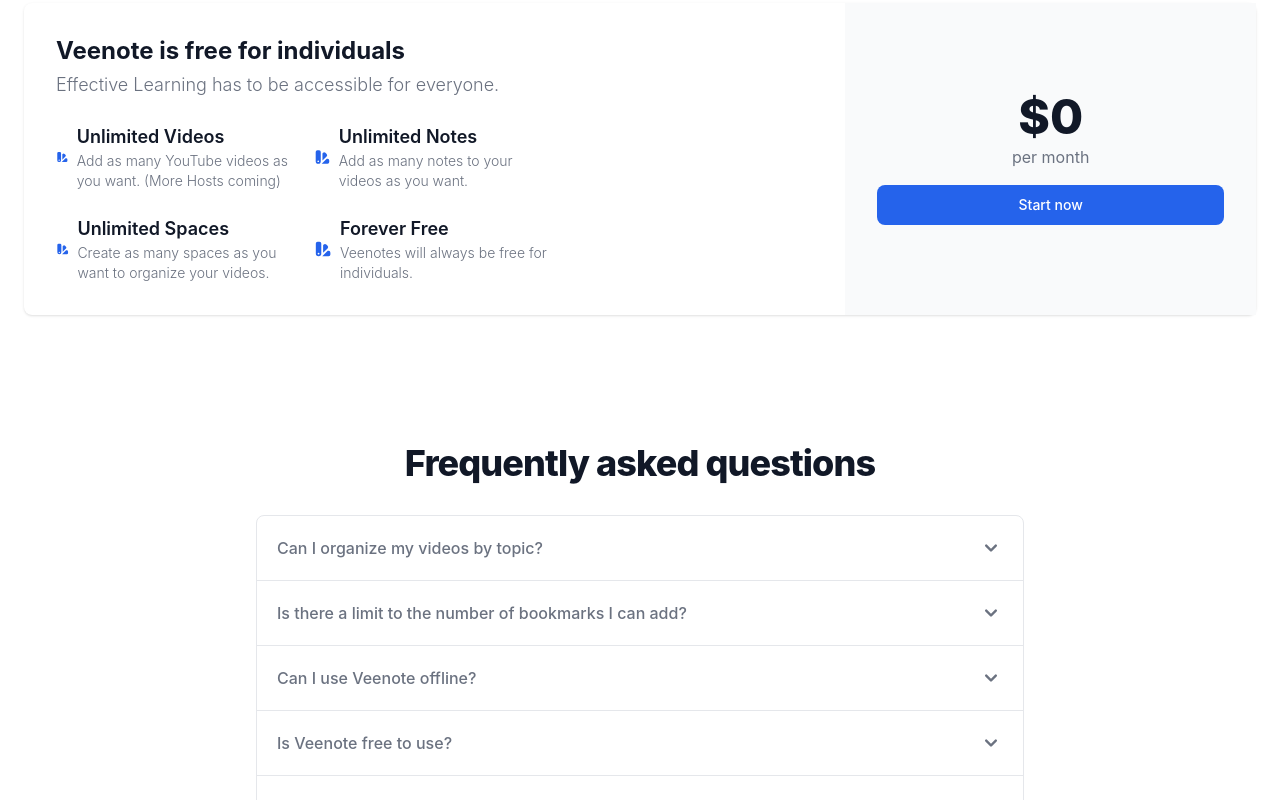
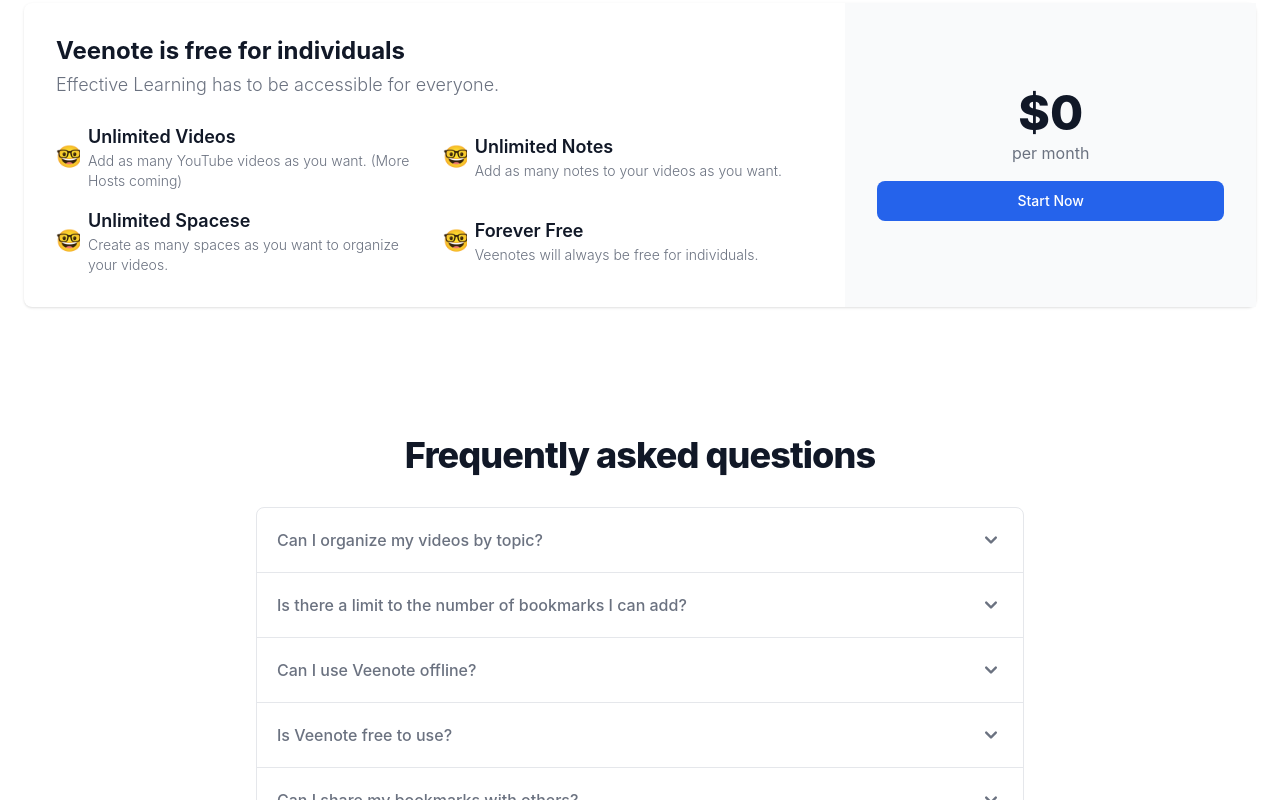
Before and after one commit to alexanderstoehr/vn-frontend, a React (Vite) app: page / in a window 1280 px wide. Shown: the part 2600-3400 px from the top of the page. Built offline with nearby package versions, Linux system fonts and the light colour scheme.

Commit message:
added pricing section content, fixed map in faq

```diff
--- a/src/components/Footer.jsx
+++ b/src/components/Footer.jsx
@@ -22,8 +22,7 @@ export default function Footer() {
 						   className="mr-4 hover:underline md:mr-6">Github</a>
 					</li>
 				</ul>
-				<span className="text-sm text-gray-500 sm:text-center dark:text-gray-400">© 2021-2022 <a href="#"
-																										 className="hover:underline">Flowbite™</a>. All Rights Reserved.</span>
+				<span className="text-sm text-gray-500 sm:text-center dark:text-gray-400">🥳</span>
 			</div>
 		</footer>
 	)
--- /dev/null
+++ b/src/data/content/homepage/pricingData.json
@@ -0,0 +1,29 @@
+{
+  "title": "Veenote is free for individuals",
+  "subtitle": "Effective Learning has to be accessible for everyone.",
+  "features": [
+    {
+      "icon": "/assets/icons/nerdface.svg",
+      "title": "Unlimited Videos",
+      "description": "Add as many YouTube videos as you want. (More Hosts coming)"
+    },
+    {
+      "icon": "/assets/icons/nerdface.svg",
+      "title": "Unlimited Notes",
+      "description": "Add as many notes to your videos as you want."
+    },
+    {
+      "icon": "/assets/icons/nerdface.svg",
+      "title": "Unlimited Spacese",
+      "description": "Create as many spaces as you want to organize your videos."
+    },
+    {
+      "icon": "/assets/icons/nerdface.svg",
+      "title": "Forever Free",
+      "description": "Veenotes will always be free for individuals."
+    }
+  ],
+  "pricingIndividual": 0,
+  "billingCycle": "per month",
+  "cta": "Start Now"
+}
--- a/src/pages/Home/FAQ.jsx
+++ b/src/pages/Home/FAQ.jsx
@@ -14,8 +14,7 @@ export default function () {
 
 					<Accordion collapseAll>
 						{
-							faqData.faqSection.questions.map((question, index) => {
-								return (
+							faqData.faqSection.questions.map((question, index) => (
 								<Accordion.Panel key={index}>
 									<Accordion.Title>{question.question}</Accordion.Title>
 									<Accordion.Content>
@@ -25,8 +24,7 @@ export default function () {
 									</Accordion.Content>
 								</Accordion.Panel>
 
-								)
-							})}
+							))}
 					</Accordion>
 
 
--- a/src/pages/Home/Pricing.jsx
+++ b/src/pages/Home/Pricing.jsx
@@ -1,4 +1,9 @@
+import pricingData from "../../data/content/homepage/pricingData.json"
+
 export default function Pricing() {
+
+	// console.log(pricingData.features)
+
 	return (
 		<>
 			<section className="bg-white dark:bg-gray-900" id="pricing">
@@ -6,113 +11,46 @@ export default function Pricing() {
 					<div className="bg-white rounded-lg shadow lg:grid lg:grid-cols-3 dark:bg-gray-800">
 						<div className="col-span-2 p-6 lg:p-8">
 							<h2 className="mb-1 text-2xl font-bold text-gray-900 dark:text-white">
-								Veenote is free for individuals
+								{pricingData.title}
 							</h2>
 							<p className="text-lg font-light text-gray-500 dark:text-gray-400">
-								Effective Learning has to be accessible for everyone.<br></br>
+								{pricingData.subtitle}
 							</p>
-							<div className="grid gap-4 mt-4 lg:mt-6 sm:grid-cols-2 md:grid-cols-3">
-								<div className="flex items-center space-x-2">
-									<svg
+							<div className="grid gap-4 mt-4 lg:mt-6 sm:grid-cols-2 ">
+
+								{pricingData.features.map((feature, index) => (
+
+										<div key={index} className="flex items-center space-x-2">
+											<img
 												className="w-6 h-6 text-primary-600 dark:text-primary-500"
-										fill="currentColor"
-										viewBox="0 0 20 20"
-										xmlns="http://www.w3.org/2000/svg"
-									>
-										<path
-											fillRule="evenodd"
-											d="M4 2a2 2 0 00-2 2v11a3 3 0 106 0V4a2 2 0 00-2-2H4zm1 14a1 1 0 100-2 1 1 0 000 2zm5-1.757l4.9-4.9a2 2 0 000-2.828L13.485 5.1a2 2 0 00-2.828 0L10 5.757v8.486zM16 18H9.071l6-6H16a2 2 0 012 2v2a2 2 0 01-2 2z"
-											clipRule="evenodd"
-										></path>
-									</svg>
+												src={feature.icon}/>
 											<div>
+
 												<h3 className="text-lg font-semibold text-gray-900 dark:text-white">
-											Unlimited Videos
+													{feature.title}
 												</h3>
 												<p className="text-sm font-light text-gray-500 dark:text-gray-400">
-											Add as many YouTube videos as you want. (More Hosts coming)
+													{feature.description}
 												</p>
 											</div>
 										</div>
-								<div className="flex items-center space-x-2">
-									<svg
-										className="w-6 h-6 text-primary-600 dark:text-primary-500"
-										fill="currentColor"
-										viewBox="0 0 20 20"
-										xmlns="http://www.w3.org/2000/svg"
-									>
-										<path
-											fillRule="evenodd"
-											d="M4 2a2 2 0 00-2 2v11a3 3 0 106 0V4a2 2 0 00-2-2H4zm1 14a1 1 0 100-2 1 1 0 000 2zm5-1.757l4.9-4.9a2 2 0 000-2.828L13.485 5.1a2 2 0 00-2.828 0L10 5.757v8.486zM16 18H9.071l6-6H16a2 2 0 012 2v2a2 2 0 01-2 2z"
-											clipRule="evenodd"
-										></path>
-									</svg>
-									<div>
-										<h3 className="text-lg font-semibold text-gray-900 dark:text-white">
-											Unlimited Notes
-										</h3>
-										<p className="text-sm font-light text-gray-500 dark:text-gray-400">
-											Add as many notes to your videos as you want.
-										</p>
-									</div>
-								</div>
-							</div>
-							<div className="grid gap-4 mt-4 lg:mt-6 sm:grid-cols-2 md:grid-cols-3">
-								<div className="flex items-center space-x-2">
-									<svg
-										className="w-6 h-6 text-primary-600 dark:text-primary-500"
-										fill="currentColor"
-										viewBox="0 0 20 20"
-										xmlns="http://www.w3.org/2000/svg"
-									>
-										<path
-											fillRule="evenodd"
-											d="M4 2a2 2 0 00-2 2v11a3 3 0 106 0V4a2 2 0 00-2-2H4zm1 14a1 1 0 100-2 1 1 0 000 2zm5-1.757l4.9-4.9a2 2 0 000-2.828L13.485 5.1a2 2 0 00-2.828 0L10 5.757v8.486zM16 18H9.071l6-6H16a2 2 0 012 2v2a2 2 0 01-2 2z"
-											clipRule="evenodd"
-										></path>
-									</svg>
-									<div>
-										<h3 className="text-lg font-semibold text-gray-900 dark:text-white">
-											Unlimited Spaces
-										</h3>
-										<p className="text-sm font-light text-gray-500 dark:text-gray-400">
-											Create as many spaces as you want to organize your videos.
-										</p>
-									</div>
-								</div>
-								<div className="flex items-center space-x-2">
-									<svg
-										className="w-6 h-6 text-primary-600 dark:text-primary-500"
-										fill="currentColor"
-										viewBox="0 0 20 20"
-										xmlns="http://www.w3.org/2000/svg"
-									>
-										<path
-											fillRule="evenodd"
-											d="M4 2a2 2 0 00-2 2v11a3 3 0 106 0V4a2 2 0 00-2-2H4zm1 14a1 1 0 100-2 1 1 0 000 2zm5-1.757l4.9-4.9a2 2 0 000-2.828L13.485 5.1a2 2 0 00-2.828 0L10 5.757v8.486zM16 18H9.071l6-6H16a2 2 0 012 2v2a2 2 0 01-2 2z"
-											clipRule="evenodd"
-										></path>
-									</svg>
-									<div>
-										<h3 className="text-lg font-semibold text-gray-900 dark:text-white">
-											Forever Free
-										</h3>
-										<p className="text-sm font-light text-gray-500 dark:text-gray-400">
-											Veenotes will always be free for individuals.
-										</p>
-									</div>
-								</div>
+
+									)
+								)}
+
+
 							</div>
 						</div>
 						<div className="flex p-6 text-center bg-gray-50 lg:p-8 dark:bg-gray-700">
 							<div className="self-center w-full">
-								<div className="text-5xl font-extrabold text-gray-900 dark:text-white">$0</div>
-								<div className="mt-1 mb-4 text-gray-500 text-light dark:text-gray-400">per month</div>
+								<div
+									className="text-5xl font-extrabold text-gray-900 dark:text-white">${pricingData.pricingIndividual}</div>
+								<div className="mt-1 mb-4 text-gray-500 text-light dark:text-gray-400">{pricingData.billingCycle}</div>
 								<a
 									href="#"
 									className="flex justify-center text-white bg-primary-600 hover:bg-primary-700 focus:ring-4 focus:ring-bue-200 font-medium rounded-lg text-sm px-5 py-2.5 text-center"
 								>
-									Start now
+									{pricingData.cta}
 								</a>
 
 							</div>
```
Lines whose indentation alone changed are shown as unchanged.
